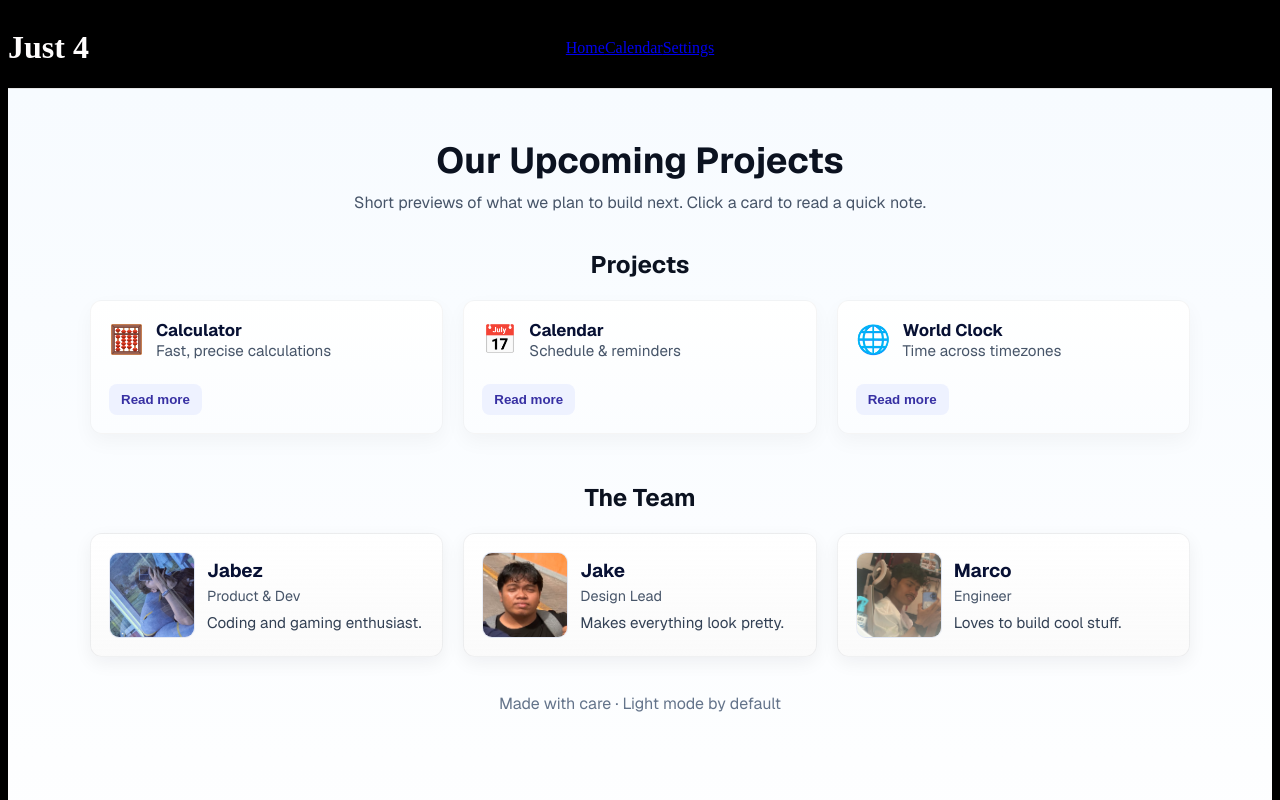
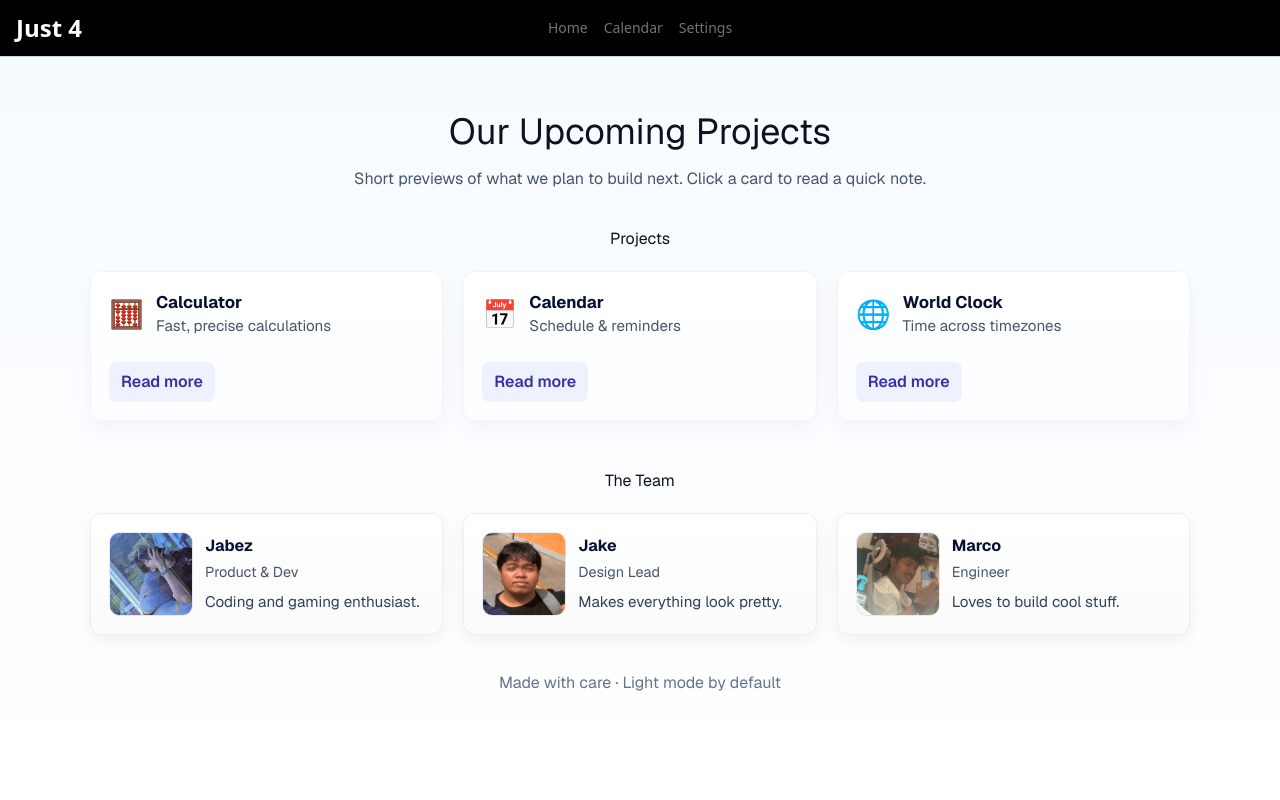
Before and after one commit to Ryuuu00/Calendar, a Next.js app: page / in a window 1280 px wide. Shown: the top 800 px of the page. Built offline with nearby package versions, Linux system fonts and the light colour scheme.

Commit message:
Refactor Header

```diff
--- a/src/app/globals.css
+++ b/src/app/globals.css
@@ -1,6 +1,5 @@
-@tailwind base;
-@tailwind components;
-@tailwind utilities;
+@import "tailwindcss";
+@import "tw-animate-css";
 
 @custom-variant dark (&:is(.dark *));
 
```
